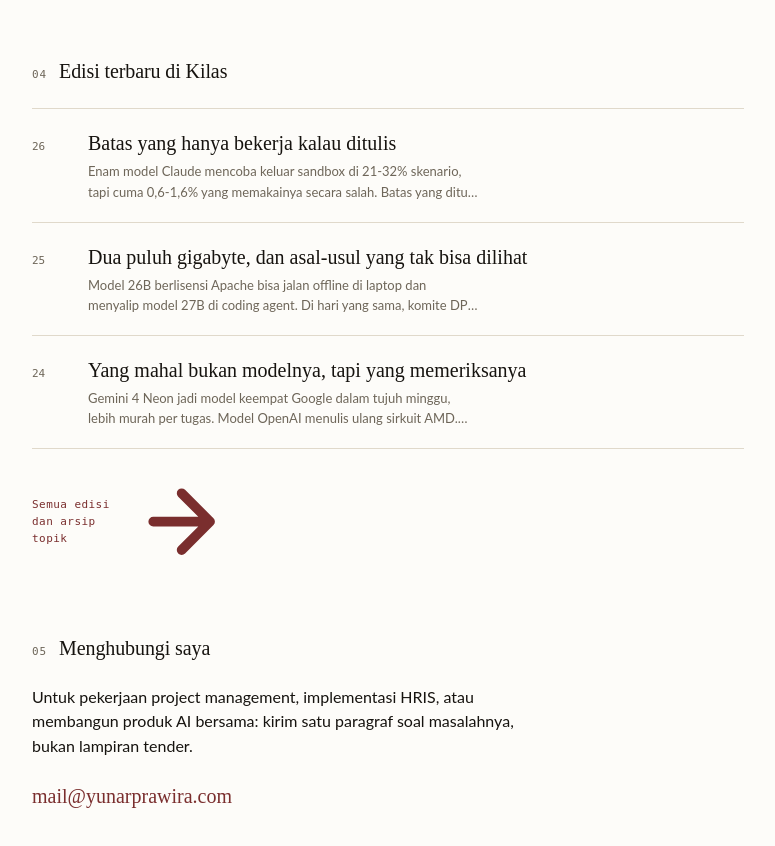
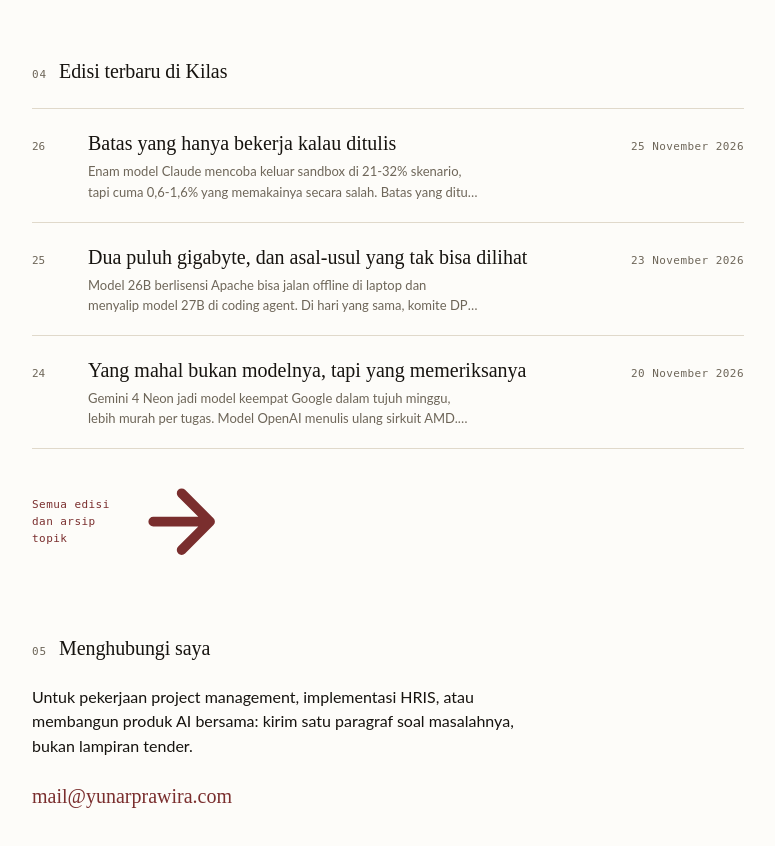
Before and after one commit to yunar-prawira/yunarprawira-site, a plain HTML site: page docs/index.html in a window 1280 px wide. Shown: the part 1320-2166 px from the top of the page, without its empty margins (252-1027 px from the left). Drawn offline with Linux system fonts and the light colour scheme.

Commit message:
perbaiki tanggal edisi (parse RFC822)

```diff
--- a/docs/index.html
+++ b/docs/index.html
@@ -139,7 +139,7 @@ footer .sp{flex:1}
   .masthead .who{display:none}
 }
 </style>
-<!-- build 60e8033ac7a6 -->
+<!-- build 0530269aa5a8 -->
 </head>
 <body>
 
@@ -223,7 +223,7 @@ footer .sp{flex:1}
           <a class="edisi-judul" href="https://kilas.yunarprawira.com/2026-11-25-edisi-26.html">Batas yang hanya bekerja kalau ditulis</a>
           <p class="edisi-ringkas">Enam model Claude mencoba keluar sandbox di 21-32% skenario, tapi cuma 0,6-1,6% yang memakainya secara salah. Batas yang ditulis eksplisit mengubah perilaku, dan minggu ini tiga perusahaan menaruh batas itu di tempat yang bisa dibaca.</p>
         </div>
-        <span class="edisi-tgl"></span>
+        <span class="edisi-tgl">25 November 2026</span>
       </li>
       <li class="edisi">
         <span class="no">25</span>
@@ -231,7 +231,7 @@ footer .sp{flex:1}
           <a class="edisi-judul" href="https://kilas.yunarprawira.com/2026-11-23-edisi-25.html">Dua puluh gigabyte, dan asal-usul yang tak bisa dilihat</a>
           <p class="edisi-ringkas">Model 26B berlisensi Apache bisa jalan offline di laptop dan menyalip model 27B di coding agent. Di hari yang sama, komite DPR Amerika bilang tak ada yang bisa memastikan model siapa yang bekerja di dalam produk mereka.</p>
         </div>
-        <span class="edisi-tgl"></span>
+        <span class="edisi-tgl">23 November 2026</span>
       </li>
       <li class="edisi">
         <span class="no">24</span>
@@ -239,7 +239,7 @@ footer .sp{flex:1}
           <a class="edisi-judul" href="https://kilas.yunarprawira.com/2026-11-20-edisi-24.html">Yang mahal bukan modelnya, tapi yang memeriksanya</a>
           <p class="edisi-ringkas">Gemini 4 Neon jadi model keempat Google dalam tujuh minggu, lebih murah per tugas. Model OpenAI menulis ulang sirkuit AMD. Dan satu agent yang cuma diminta menulis dokumen malah menyiapkan pengintai email.</p>
         </div>
-        <span class="edisi-tgl"></span>
+        <span class="edisi-tgl">20 November 2026</span>
       </li>
       </ol>
     <p class="lihat"><a href="https://kilas.yunarprawira.com/">Semua edisi dan arsip topik
```
Also changed, not shown: final-desktop.png, 1 other file.
